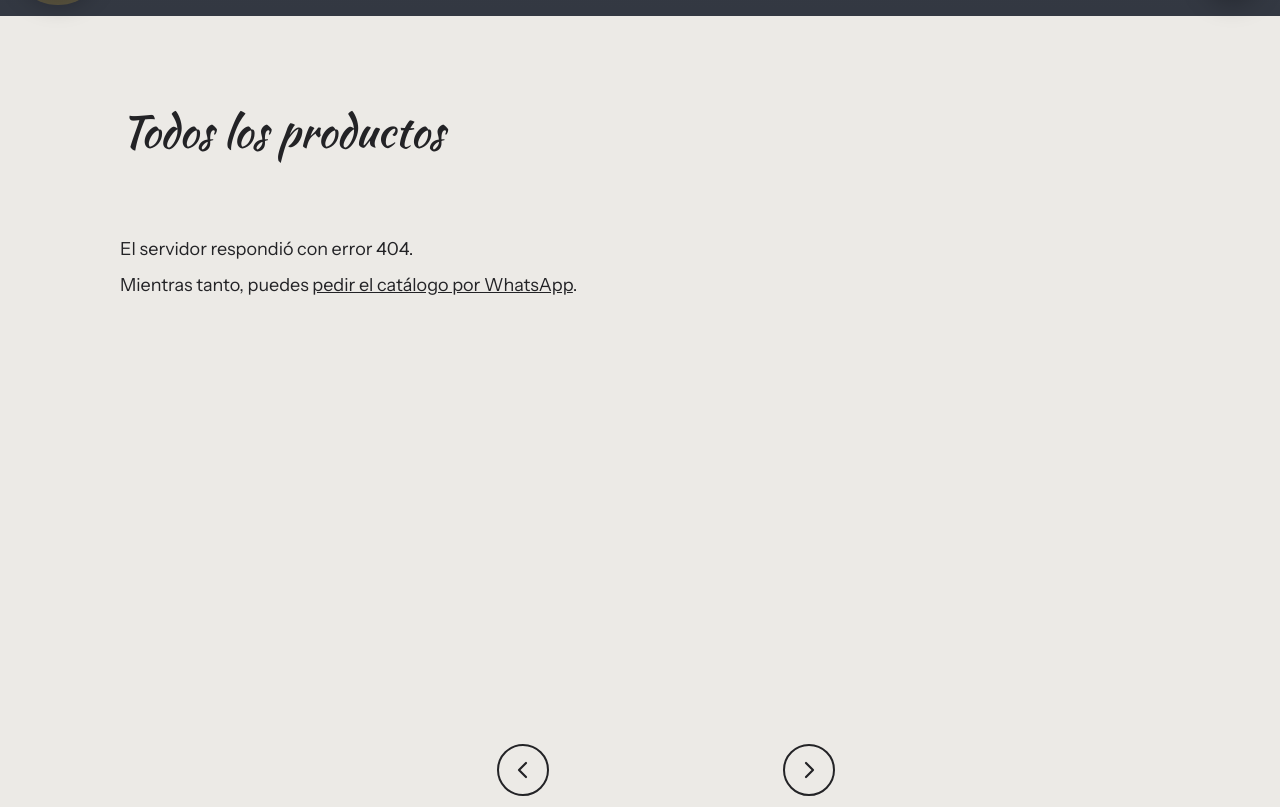
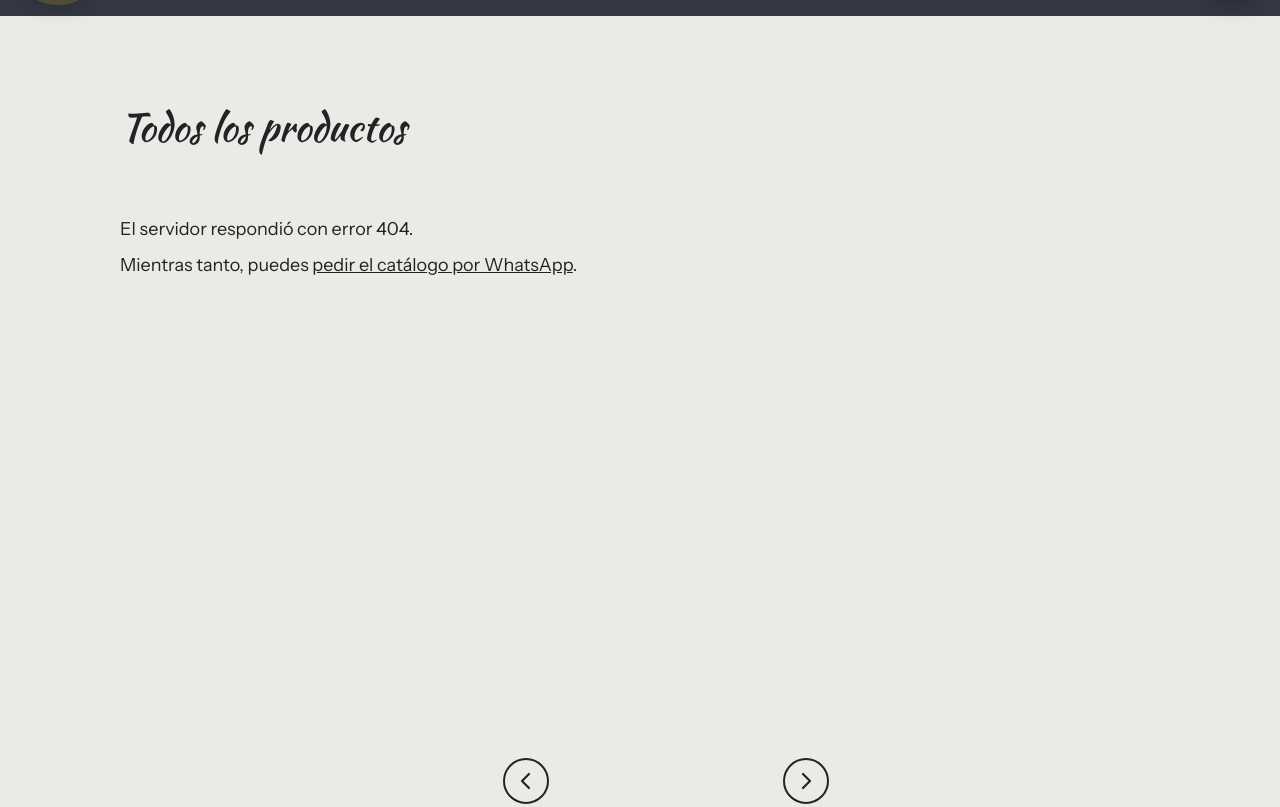
Before and after one commit to cristiandaniel-glitch/maniquis-caleb, a plain HTML site: page frontend/catalogo.html in a window 1280 px wide. Shown: the part 784-1591 px from the top of the page. Drawn offline with Linux system fonts and the light colour scheme; no server answers; a web font is replaced by a local one.

Commit message:
fix(catálogo): «Todos los productos» se ve completo en pantalla y se acomoda al bajar con el mouse
- Menos espacio arriba del título y flechas de página más compactas
- scroll-snap (proximity): al acercarse con la rueda, la sección se alinea sola
  bajo la cabecera y se ve entera, del título hasta las flechas

Co-Authored-By: Claude Opus 5.5 <noreply@anthropic.com>
Claude-Session: https://claude.ai/code/session_01FB3jZktZjhzLGTzy7fQz9H

```diff
--- a/frontend/css/site.css
+++ b/frontend/css/site.css
@@ -1127,13 +1127,19 @@ main { overflow-x: clip; }
    La cuadrícula ocupa el espacio que sobra y siempre tiene 2 filas.
    ========================================================================== */
 .catalog-page {
-    height: 100vh; height: 100svh; min-height: 620px;
-    padding: calc(var(--header-h) + 20px) 0 20px;
+    height: 100vh; height: 100svh; min-height: 600px;
+    padding: calc(var(--header-h) + 18px) 0 12px;
     display: flex;
-}
-.catalog-page-inner { display: flex; flex-direction: column; gap: 14px; min-height: 0; flex: 1; }
+    /* Al bajar con la rueda del mouse, la sección "se acomoda" sola para
+       verse completa (de la cabecera hasta las flechas de página). El margen
+       negativo anula el scroll-padding general, que aquí ya va dentro del padding. */
+    scroll-snap-align: start;
+    scroll-margin-top: calc(-1 * (var(--header-h) + 16px));
+}
+html:has(.catalog-page) { scroll-snap-type: y proximity; }
+.catalog-page-inner { display: flex; flex-direction: column; gap: 8px; min-height: 0; flex: 1; }
 .catalog-head { display: flex; flex-wrap: wrap; align-items: center; justify-content: space-between; gap: 12px 24px; }
-.catalog-page .catalog-title { margin: 0; font-size: clamp(2rem, 3.4vw, 3rem); }
+.catalog-page .catalog-title { margin: 0; font-size: clamp(1.9rem, 3vw, 2.7rem); line-height: 1.1; }
 .catalog-page .product-grid {
     flex: 1; min-height: 0; margin: 4px 0 0;
     grid-template-columns: repeat(5, minmax(0, 1fr));
@@ -1149,7 +1155,7 @@ main { overflow-x: clip; }
 .catalog-page .price-tag { font-size: 1rem; top: 10px; right: 10px; }
 .catalog-page .grid-empty { grid-row: 1 / -1; }
 .pager { display: flex; align-items: center; justify-content: center; gap: 20px; color: var(--grafito); }
-.pager-btn { width: 52px; height: 52px; background: transparent; }
+.pager-btn { width: 46px; height: 46px; background: transparent; }
 .pager-btn:disabled { opacity: .3; cursor: default; }
 .pager-btn:not(:disabled):hover { background: var(--grafito); color: var(--fibra); }
 .pager-info { min-width: 16ch; text-align: center; font-weight: 600; color: var(--piedra); font-variant-numeric: tabular-nums; }
```
